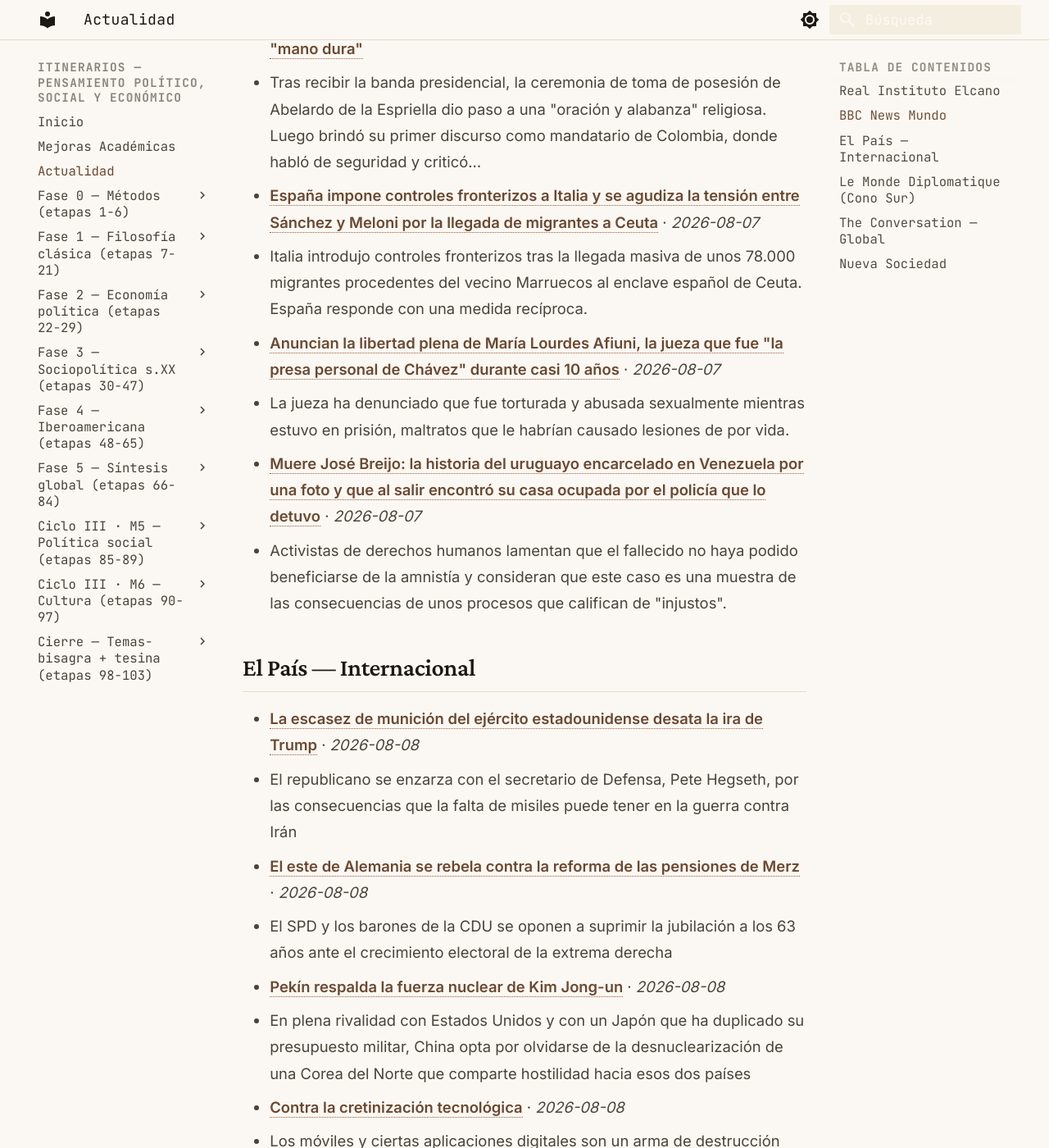
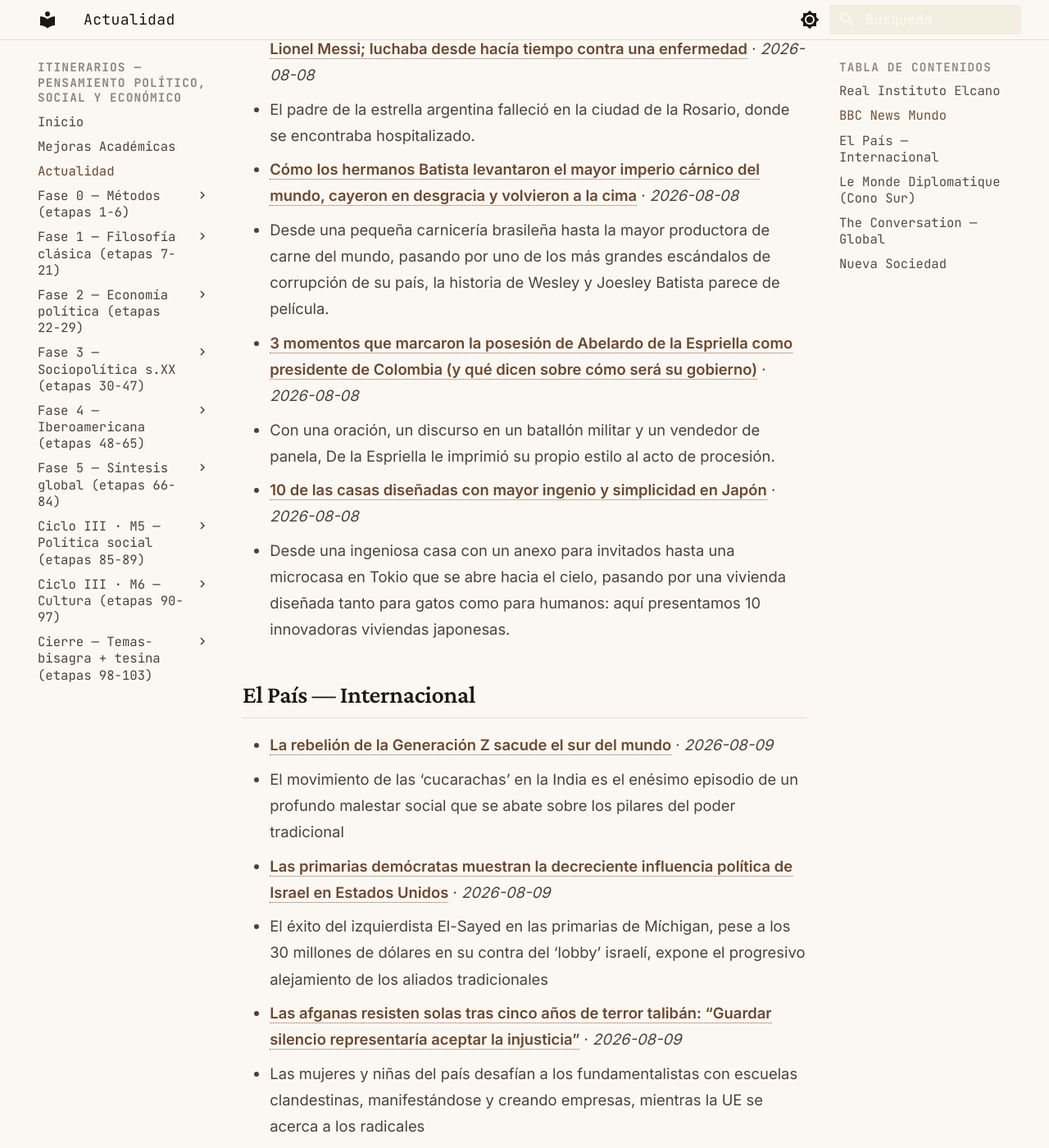
Before and after one commit to MrSpagVi/Curso, an MkDocs documentation site: the page built from docs/actualidad.md, in a window 1280 px wide and 1400 px high, scrolled down 1067 px. Shown: the whole window at 82% size. Built offline with MkDocs 1.6.1 and Material for MkDocs 9.7.7, drawn with Linux system fonts in a browser that asks for light colours; some of the changed text lies outside the part shown.

Commit message:
auto: actualidad 2026-08-09

```diff
--- a/docs/actualidad.md
+++ b/docs/actualidad.md
@@ -6,7 +6,7 @@ title: Actualidad
 
 Últimos titulares de fuentes que dictan agenda en ciencia política y geopolítica. Actualizado automáticamente cada día (vía GitHub Actions).
 
-_Última actualización: 2026-08-08 06:36 UTC_
+_Última actualización: 2026-08-09 06:39 UTC_
 
 !!! tip "Ritual mensual — #actualidad"
     El último sábado de cada mes: agarrá **un** titular de los de abajo y escribí **300 palabras** aplicándole **2 autores** del último mes que leíste. ¿Qué diría cada uno? ¿En qué chocan? No resumas la noticia — usala como caso para pensar con las herramientas que venís construyendo. Guardá el texto con el tag `#actualidad` en tu sistema de notas. Esto convierte la teoría en criterio sobre la coyuntura: el objetivo del plan no es citar a Maquiavelo, es leer el presente con él.
@@ -17,25 +17,25 @@ _Sin datos en esta ejecución. Visitar fuente: [https://www.realinstitutoelcano.
 
 ## BBC News Mundo
 
+- **[Cómo Italia, un país famoso por la saludable dieta mediterránea, acabó teniendo tantos niños obesos](https://www.bbc.com/mundo/articles/cx2mrppm26do?at_medium=RSS&at_campaign=rss)** · *2026-08-09*
+  - La dieta mediterránea constituía un modelo de vida saludable; sin embargo, los niños italianos se encuentran entre los que presentan mayor sobrepeso en Europa, según la OMS.
+- **[Muere a los 68 años Jorge Messi, padre y figura clave en la carrera de Lionel Messi; luchaba desde hacía tiempo contra una enfermedad](https://www.bbc.com/mundo/articles/c5y3dygxj7lo?at_medium=RSS&at_campaign=rss)** · *2026-08-08*
+  - El padre de la estrella argentina falleció en la ciudad de la Rosario, donde se encontraba hospitalizado.
+- **[Cómo los hermanos Batista levantaron el mayor imperio cárnico del mundo, cayeron en desgracia y volvieron a la cima](https://www.bbc.com/mundo/articles/cy07klle5nzo?at_medium=RSS&at_campaign=rss)** · *2026-08-08*
+  - Desde una pequeña carnicería brasileña hasta la mayor productora de carne del mundo, pasando por uno de los más grandes escándalos de corrupción de su país, la historia de Wesley y Joesley Batista parece de película.
 - **[3 momentos que marcaron la posesión de Abelardo de la Espriella como presidente de Colombia (y qué dicen sobre cómo será su gobierno)](https://www.bbc.com/mundo/articles/cz64y70l8wzo?at_medium=RSS&at_campaign=rss)** · *2026-08-08*
   - Con una oración, un discurso en un batallón militar y un vendedor de panela, De la Espriella le imprimió su propio estilo al acto de procesión.
-- **[Abelardo de la Espriella asume como presidente con su promesa de "mano dura"](https://www.bbc.co.uk/mundo/live/cxlye0m2z9qvt?at_medium=RSS&at_campaign=rss)**
-  - Tras recibir la banda presidencial, la ceremonia de toma de posesión de Abelardo de la Espriella dio paso a una "oración y alabanza" religiosa. Luego brindó su primer discurso como mandatario de Colombia, donde habló de seguridad y criticó…
-- **[España impone controles fronterizos a Italia y se agudiza la tensión entre Sánchez y Meloni por la llegada de migrantes a Ceuta](https://www.bbc.com/mundo/articles/czxq1ppnw18o?at_medium=RSS&at_campaign=rss)** · *2026-08-07*
-  - Italia introdujo controles fronterizos tras la llegada masiva de unos 78.000 migrantes procedentes del vecino Marruecos al enclave español de Ceuta. España responde con una medida recíproca.
-- **[Anuncian la libertad plena de María Lourdes Afiuni, la jueza que fue "la presa personal de Chávez" durante casi 10 años](https://www.bbc.com/mundo/articles/cvgjrr28q10o?at_medium=RSS&at_campaign=rss)** · *2026-08-07*
-  - La jueza ha denunciado que fue torturada y abusada sexualmente mientras estuvo en prisión, maltratos que le habrían causado lesiones de por vida.
-- **[Muere José Breijo: la historia del uruguayo encarcelado en Venezuela por una foto y que al salir encontró su casa ocupada por el policía que lo detuvo](https://www.bbc.com/mundo/articles/c934v95dk5yo?at_medium=RSS&at_campaign=rss)** · *2026-08-07*
-  - Activistas de derechos humanos lamentan que el fallecido no haya podido beneficiarse de la amnistía y consideran que este caso es una muestra de las consecuencias de unos procesos que califican de "injustos".
+- **[10 de las casas diseñadas con mayor ingenio y simplicidad en Japón](https://www.bbc.com/mundo/articles/c5yw679ggjvo?at_medium=RSS&at_campaign=rss)** · *2026-08-08*
+  - Desde una ingeniosa casa con un anexo para invitados hasta una microcasa en Tokio que se abre hacia el cielo, pasando por una vivienda diseñada tanto para gatos como para humanos: aquí presentamos 10 innovadoras viviendas japonesas.
 
 ## El País — Internacional
 
-- **[La escasez de munición del ejército estadounidense desata la ira de Trump](https://elpais.com/internacional/2026-08-08/la-escasez-de-municion-del-ejercito-estadounidense-desata-la-ira-de-trump.html)** · *2026-08-08*
-  - El republicano se enzarza con el secretario de Defensa, Pete Hegseth, por las consecuencias que la falta de misiles puede tener en la guerra contra Irán
-- **[El este de Alemania se rebela contra la reforma de las pensiones de Merz](https://elpais.com/internacional/2026-08-08/el-este-de-alemania-se-rebela-contra-la-reforma-de-las-pensiones-de-merz.html)** · *2026-08-08*
-  - El SPD y los barones de la CDU se oponen a suprimir la jubilación a los 63 años ante el crecimiento electoral de la extrema derecha
-- **[Pekín respalda la fuerza nuclear de Kim Jong-un](https://elpais.com/internacional/2026-08-08/pekin-respalda-la-fuerza-nuclear-de-kim-jong-un.html)** · *2026-08-08*
-  - En plena rivalidad con Estados Unidos y con un Japón que ha duplicado su presupuesto militar, China opta por olvidarse de la desnuclearización de una Corea del Norte que comparte hostilidad hacia esos dos países
+- **[La rebelión de la Generación Z sacude el sur del mundo](https://elpais.com/internacional/2026-08-09/la-rebelion-de-la-generacion-z-sacude-el-sur-del-mundo.html)** · *2026-08-09*
+  - El movimiento de las ‘cucarachas’ en la India es el enésimo episodio de un profundo malestar social que se abate sobre los pilares del poder tradicional
+- **[Las primarias demócratas muestran la decreciente influencia política de Israel en Estados Unidos](https://elpais.com/internacional/2026-08-09/las-primarias-democratas-muestran-la-decreciente-influencia-politica-de-israel-en-estados-unidos.html)** · *2026-08-09*
+  - El éxito del izquierdista El-Sayed en las primarias de Míchigan, pese a los 30 millones de dólares en su contra del ‘lobby’ israelí, expone el progresivo alejamiento de los aliados tradicionales
+- **[Las afganas resisten solas tras cinco años de terror talibán: “Guardar silencio representaría aceptar la injusticia”](https://elpais.com/internacional/2026-08-09/las-afganas-resisten-solas-tras-cinco-anos-de-terror-taliban-guardar-silencio-representaria-aceptar-la-injusticia.html)** · *2026-08-09*
+  - Las mujeres y niñas del país desafían a los fundamentalistas con escuelas clandestinas, manifestándose y creando empresas, mientras la UE se acerca a los radicales
 - **[Contra la cretinización tecnológica](https://elpais.com/opinion/2026-08-08/contra-la-cretinizacion-tecnologica.html)** · *2026-08-08*
   - Los móviles y ciertas aplicaciones digitales son un arma de destrucción masiva de las capacidades cognitivas y relacionales, de la salud mental y democrática
 - **[La misma crisis en Ceuta en un mundo diferente](https://elpais.com/opinion/2026-08-08/la-misma-crisis-en-ceuta-en-un-mundo-diferente.html)** · *2026-08-08*
@@ -47,16 +47,16 @@ _Sin datos en esta ejecución. Visitar fuente: [https://www.eldiplo.org/feed/](h
 
 ## The Conversation — Global
 
+- **[The world has changed. African countries must rethink how they grow their economies](https://theconversation.com/the-world-has-changed-african-countries-must-rethink-how-they-grow-their-economies-289060)** · *2026-08-09*
+  - Africa still needs millions of better-paying jobs and higher productivity to reduce poverty. What has changed is the route to achieving those goals.
+- **[Wind and solar projects in Kenya and South Africa don’t always benefit the communities that host them – study](https://theconversation.com/wind-and-solar-projects-in-kenya-and-south-africa-dont-always-benefit-the-communities-that-host-them-study-285717)** · *2026-08-09*
+  - In South Africa and Kenya, some green energy projects have deprived local communities of land and livelihoods instead of sharing the benefits.
+- **[Plastic waste is harming livestock in South Africa: smallholder farmers using communal land set out the support they need](https://theconversation.com/plastic-waste-is-harming-livestock-in-south-africa-smallholder-farmers-using-communal-land-set-out-the-support-they-need-288414)** · *2026-08-09*
+  - As plastic waste spreads across communal grazing land, smallholder farmers are losing livestock, income and an important source of food and security.
 - **[Why finance jobs are widening income inequality in cities around the world](https://theconversation.com/why-finance-jobs-are-widening-income-inequality-in-cities-around-the-world-287548)** · *2026-08-08*
   - Our study found that financial hubs around the world have significantly higher levels of income inequality.
 - **[Eleven must-see comedy shows at the Edinburgh Fringe](https://theconversation.com/eleven-must-see-comedy-shows-at-the-edinburgh-fringe-289280)** · *2026-08-07*
   - When it comes to the best of the Fringe’s comedy lineup this year, we’ve done all the heavy lifting so you don’t have to.
-- **[Part of a rocket crashed into the Moon – why this could threaten future lunar bases](https://theconversation.com/part-of-a-rocket-crashed-into-the-moon-why-this-could-threaten-future-lunar-bases-289267)** · *2026-08-07*
-  - The rocket section struck the lunar surface near Einstein crater on the Moon’s near side.
-- **[Trump’s slapdash Reflecting Pool renovations stand in stark contrast to years of deliberation and engineering ingenuity that went into its creation](https://theconversation.com/trumps-slapdash-reflecting-pool-renovations-stand-in-stark-contrast-to-years-of-deliberation-and-engineering-ingenuity-that-went-into-its-creation-289006)** · *2026-08-07*
-  - The construction of the pool reflected a national ambition to build something unifying and enduring. The rushed renovation and political fallout of 2026 reveal how much that civic vision has changed.
-- **[Europe’s wildfires have raised the danger posed by unexploded WWII bombs](https://theconversation.com/europes-wildfires-have-raised-the-danger-posed-by-unexploded-wwii-bombs-289083)** · *2026-08-07*
-  - Europe is full of buried explosives left over from 20th century wars, and wildfires are now reaching them more regularly.
 
 ## Nueva Sociedad
 
```
